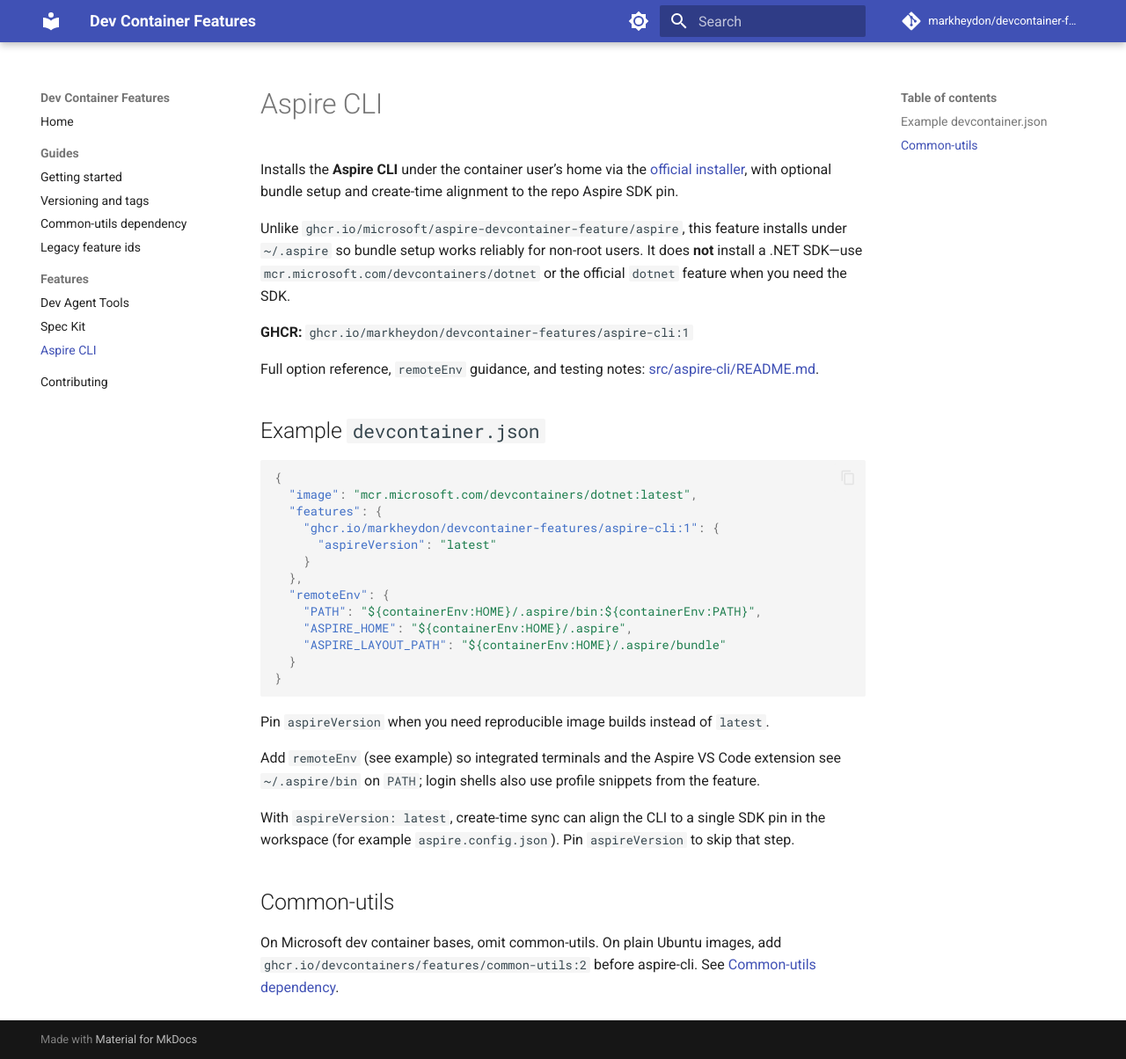
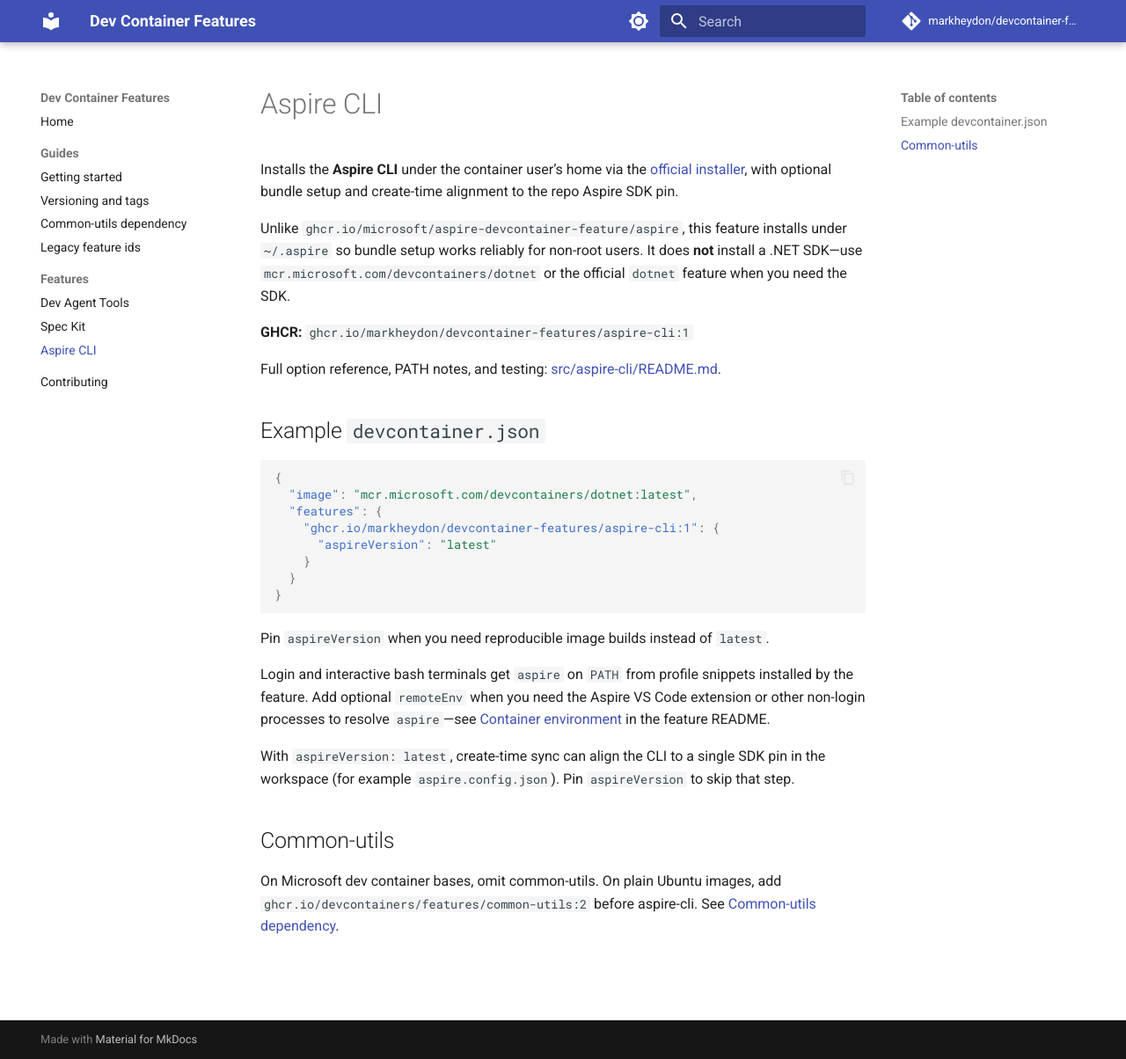
Before and after one commit to markheydon/devcontainer-features, an MkDocs documentation site: the page built from docs/features/aspire-cli.md, in a window 1280 px wide and 1204 px high. Shown: the whole window at 88% size. Built offline with MkDocs 1.6.1 and Material for MkDocs 9.7.7, drawn with Linux system fonts in a browser that asks for light colours; comment, search, counter and statistics services are not loaded.

Commit message:
docs(aspire-cli): treat remoteEnv as optional for PATH
Lead with a features-only devcontainer.json example; document when login shells suffice versus optional remoteEnv for non-login use.

Co-authored-by: Cursor <cursoragent@cursor.com>

````diff
--- a/docs/features/aspire-cli.md
+++ b/docs/features/aspire-cli.md
@@ -6,7 +6,7 @@ Unlike `ghcr.io/microsoft/aspire-devcontainer-feature/aspire`, this feature inst
 
 **GHCR:** `ghcr.io/markheydon/devcontainer-features/aspire-cli:1`
 
-Full option reference, `remoteEnv` guidance, and testing notes: [src/aspire-cli/README.md](https://github.com/markheydon/devcontainer-features/blob/main/src/aspire-cli/README.md).
+Full option reference, PATH notes, and testing: [src/aspire-cli/README.md](https://github.com/markheydon/devcontainer-features/blob/main/src/aspire-cli/README.md).
 
 ## Example `devcontainer.json`
 
@@ -17,18 +17,13 @@ Full option reference, `remoteEnv` guidance, and testing notes: [src/aspire-cli/
     "ghcr.io/markheydon/devcontainer-features/aspire-cli:1": {
       "aspireVersion": "latest"
     }
-  },
-  "remoteEnv": {
-    "PATH": "${containerEnv:HOME}/.aspire/bin:${containerEnv:PATH}",
-    "ASPIRE_HOME": "${containerEnv:HOME}/.aspire",
-    "ASPIRE_LAYOUT_PATH": "${containerEnv:HOME}/.aspire/bundle"
   }
 }
 ```
 
 Pin `aspireVersion` when you need reproducible image builds instead of `latest`.
 
-Add `remoteEnv` (see example) so integrated terminals and the Aspire VS Code extension see `~/.aspire/bin` on `PATH`; login shells also use profile snippets from the feature.
+Login and interactive bash terminals get `aspire` on `PATH` from profile snippets installed by the feature. Add optional `remoteEnv` when you need the Aspire VS Code extension or other non-login processes to resolve `aspire`—see [Container environment](https://github.com/markheydon/devcontainer-features/blob/main/src/aspire-cli/README.md#container-environment) in the feature README.
 
 With `aspireVersion: latest`, create-time sync can align the CLI to a single SDK pin in the workspace (for example `aspire.config.json`). Pin `aspireVersion` to skip that step.
 
````
Also changed, not shown: CONVENTIONS.md (+1 -1 lines), src/aspire-cli/README.md (+14 -7 lines).
